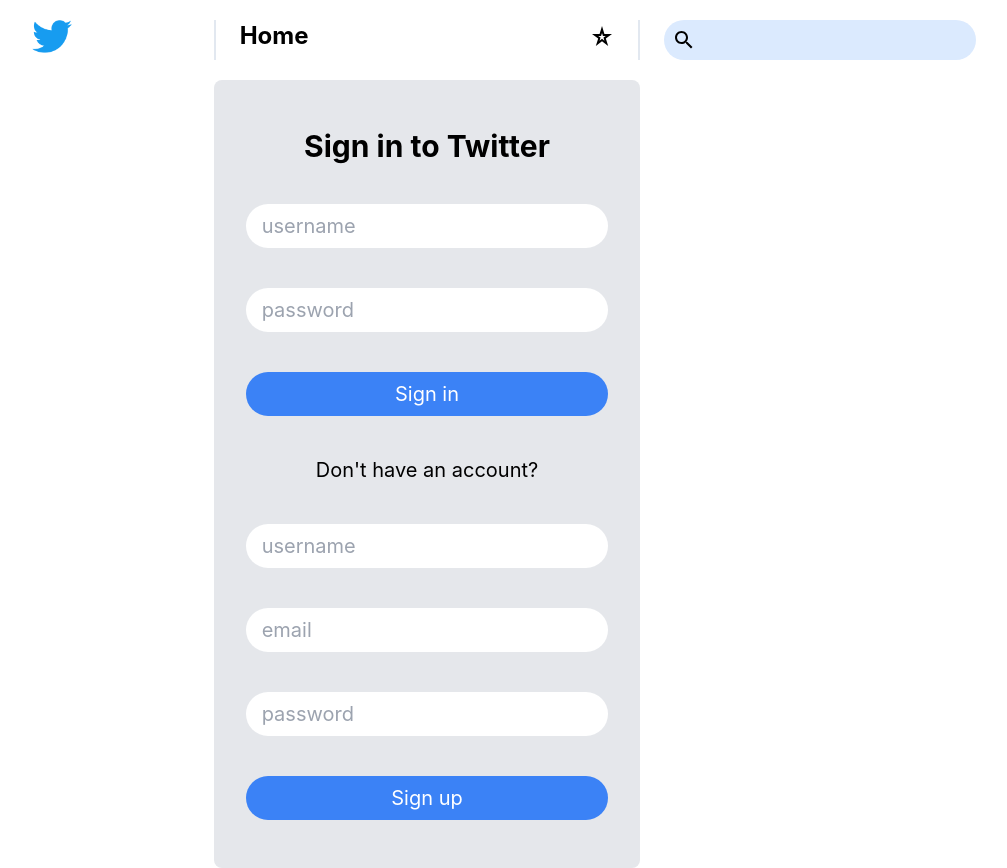
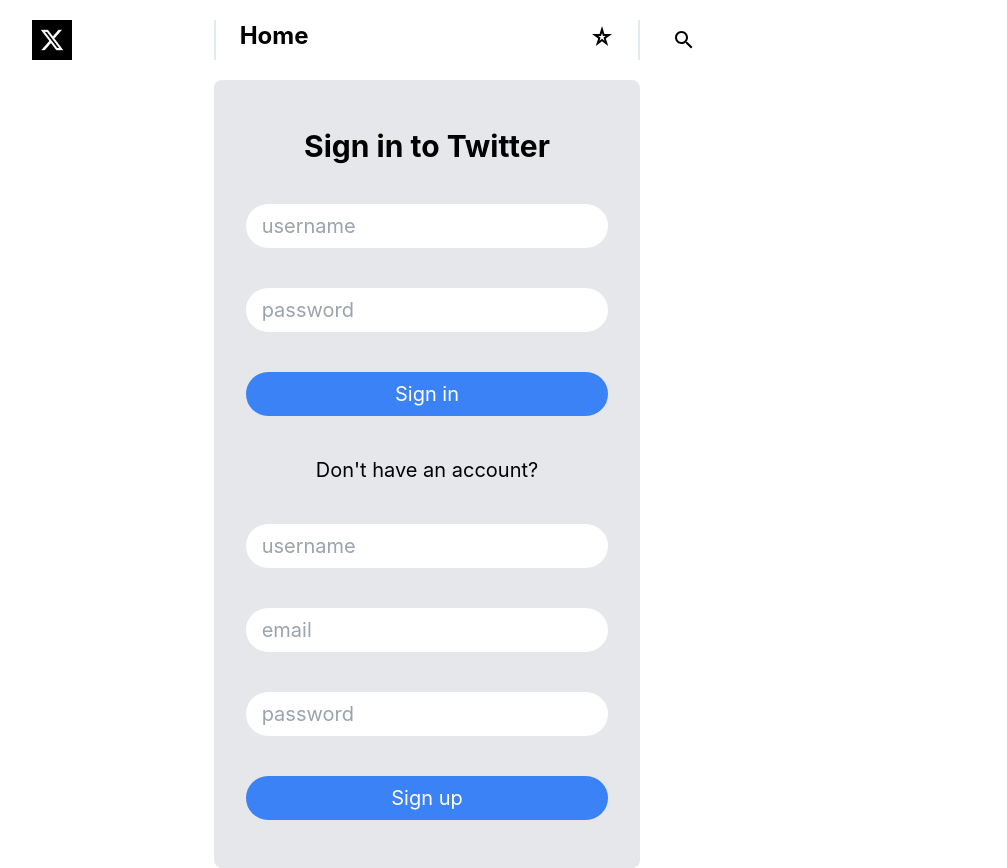
Before and after one commit to atefawaz/ADAS-twitter, a React (Create React App) app in the folder client/: page / in a window 1280 px wide. Shown: the whole page, without its empty margins (213-1220 px from the left). Built offline with nearby package versions, Linux system fonts and the light colour scheme; no server answers.

Commit message:
front end fixes

```diff
--- a/client/src/components/LeftSidebar/LeftSidebar.jsx
+++ b/client/src/components/LeftSidebar/LeftSidebar.jsx
@@ -46,12 +46,13 @@
         </div>
         <div>
           <Link to="signin">
-            <button
-              className="bg-red-500 px-4 py-2 text-white rounded-full"
-              onClick={handleLogout}
-            >
-              Logout
-            </button>
+          <button
+            className="bg-black px-4 py-2 text-white rounded-full"
+            onClick={handleLogout}
+          >
+            Logout
+        </button>
+
           </Link>
         </div>
       </div>
--- a/client/src/components/MainTweet/MainTweet.jsx
+++ b/client/src/components/MainTweet/MainTweet.jsx
@@ -47,7 +47,7 @@
         />
         <button
           onClick={handleSubmit}
-          className="bg-blue-500 text-white py-2 px-4 rounded-full ml-auto"
+          className="bg-black px-4 py-2 text-white rounded-full"
         >
           Tweet
         </button>
--- a/client/src/components/Navbar/Navbar.jsx
+++ b/client/src/components/Navbar/Navbar.jsx
@@ -37,7 +37,7 @@
 
       <div className="px-0 md:px-6 mx-auto">
         <SearchIcon className="absolute m-2" />
-        <input type="text" className="bg-blue-100 rounded-full py-2 px-8" />
+        <input type="text" className="bg-grey-100 rounded-full py-2 px-8" />
       </div>
     </div>
   );
```
Also changed, not shown: client/public/twitter-logo.png.
